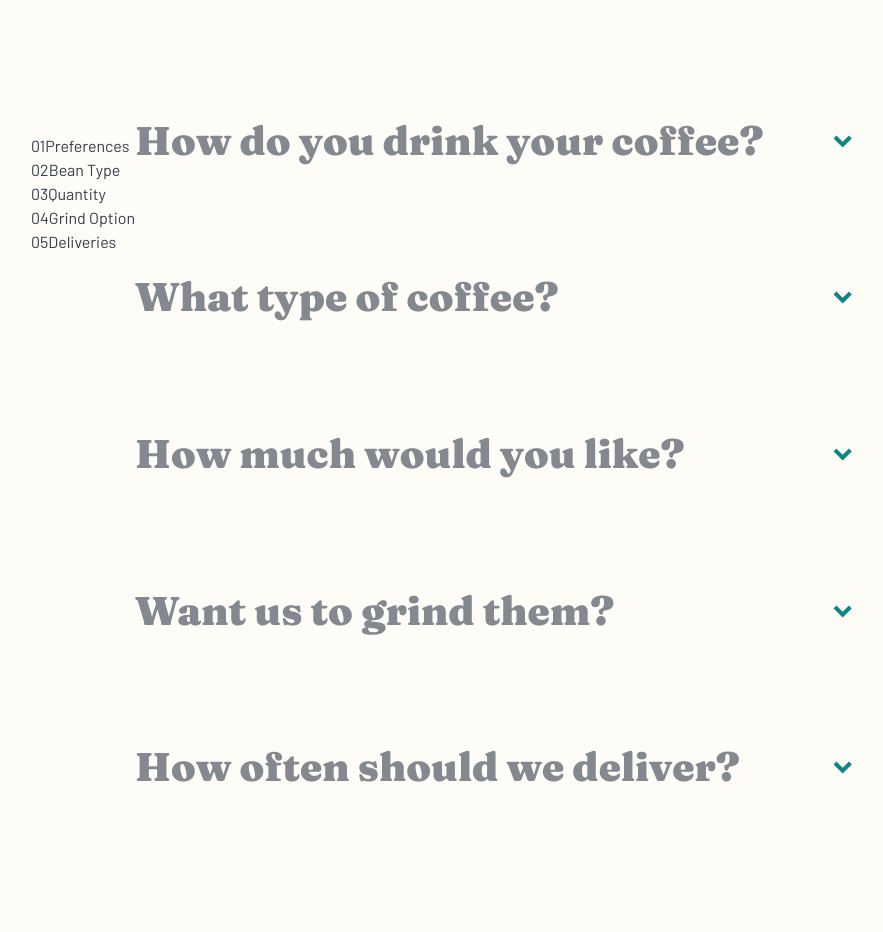
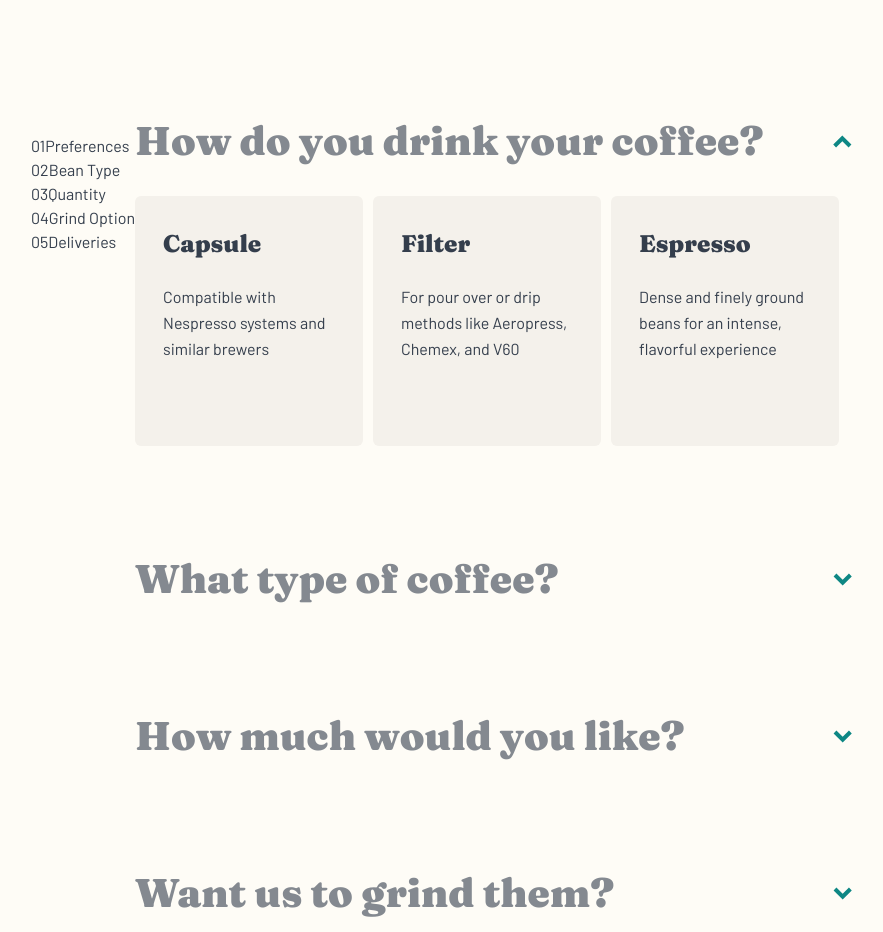
Before and after one commit to CodeHunt101/beanly-coffee, a Next.js app: page /create-plan in a window 1280 px wide. Shown: the part 1262-2194 px from the top of the page, without its empty margins (89-972 px from the left). Built offline with nearby package versions, Linux system fonts and the light colour scheme.

Commit message:
simplify accordion logic

```diff
--- a/app/create-plan/_sections/plan/CreatePlanSection.tsx
+++ b/app/create-plan/_sections/plan/CreatePlanSection.tsx
@@ -126,7 +126,7 @@ const CreatePlanSection = () => {
       </ol>
       <Accordion>
         {accordionData.map(({ title, options }, index) => (
-          <AccordionItem key={title} title={title} index={index}>
+          <AccordionItem key={title} title={title} defaultOpen={index === 0}>
             <OptionCards options={options} />
           </AccordionItem>
         ))}
--- a/components/accordion/Accordion.module.scss
+++ b/components/accordion/Accordion.module.scss
@@ -62,6 +62,8 @@
       display: none;
       padding-top: 2em;
       width: fit-content;
+      max-height: 0;
+      transition: max-height 0.3s ease;
 
       &.open {
         display: flex;
--- a/components/accordion/AccordionItem.tsx
+++ b/components/accordion/AccordionItem.tsx
@@ -4,53 +4,42 @@ import { ReactNode, useEffect, useRef, useState } from "react";
 import styles from "./Accordion.module.scss";
 import arrow from "@/public/assets/plan/desktop/icon-arrow.svg";
 import Image from "next/image";
-import useScreenSizeHandler from "@/hooks/useScreenSizeHandler";
-import { BreakPoints } from "@/app/_utils/types";
 
 type AccordionItemProps = {
   title: string;
   disabled?: boolean;
   children: ReactNode;
-  index: number;
+  defaultOpen?: boolean;
 };
 
 const AccordionItem = ({
   title,
   children,
   disabled = false,
-  index,
+  defaultOpen = false,
 }: AccordionItemProps) => {
-  const [isOpen, setIsOpen] = useState(index === 0);
-  const [maxHeight, setMaxHeight] = useState("0px");
+  const [isOpen, setIsOpen] = useState(defaultOpen);
   const contentRef = useRef<HTMLDivElement>(null);
 
-  // Toggle the accordion and calculate the max height
   const toggleAccordion = () => {
-    setIsOpen(!isOpen);
-
-    // If contentRef is set, update the maxHeight dynamically
-    if (contentRef.current) {
-      const contentHeight = contentRef.current.scrollHeight;
-      setMaxHeight(isOpen ? "0px" : `${contentHeight}px`);
-    }
+    setIsOpen((prev) => !prev);
   };
 
-  // Ensure that maxHeight is updated correctly when the accordion opens
   useEffect(() => {
-    if (isOpen && contentRef.current) {
-      setMaxHeight(`${contentRef.current.scrollHeight}px`);
+    const content = contentRef.current;
+    if (content) {
+      content.style.maxHeight = isOpen ? `${content.scrollHeight}px` : "0px";
     }
   }, [isOpen]);
 
-  // Reset accordion if user resizes screen
-  useScreenSizeHandler(setIsOpen, false, BreakPoints.SM);
-
   return (
-    <div className={`${styles.accordionItem}`}>
+    <div className={styles.accordionItem}>
       <button
         className={`${styles.accordionToggle} bg-light`}
         onClick={toggleAccordion}
         disabled={disabled}
+        aria-expanded={isOpen}
+        aria-controls={`accordion-content-${title}`}
       >
         <span
           className={`${styles.accordionLabel} ${isOpen ? styles.open : ""} ff-serif`}
@@ -60,14 +49,15 @@ const AccordionItem = ({
         <Image
           className={`${styles.accordionIcon} ${isOpen ? styles.open : ""}`}
           src={arrow}
-          alt={"arrow"}
+          alt="toggle icon"
+          aria-hidden="true"
         />
       </button>
       <div
         data-testid="accordion-content"
+        id={`accordion-content-${title}`}
         ref={contentRef}
         className={`${styles.accordionContent} ${isOpen ? styles.open : ""}`}
-        style={{ maxHeight, transition: "max-height 0.3s ease" }}
       >
         {children}
       </div>
```
Also changed, not shown: 1 other file (tests, documents, lock files or other folders).
